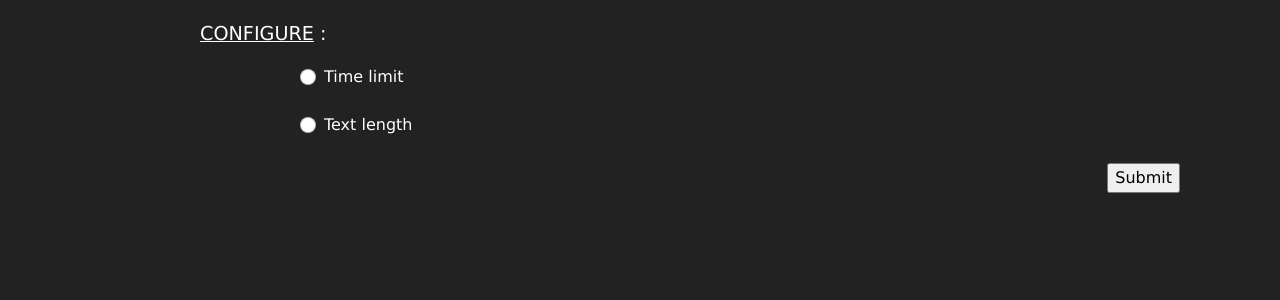
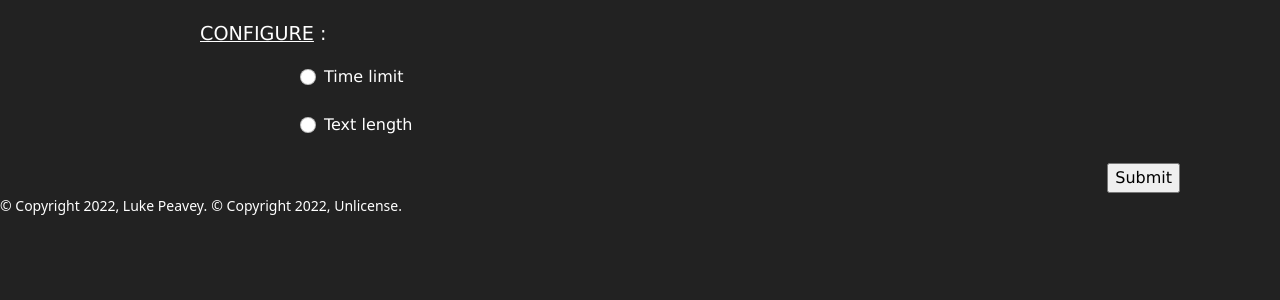
Before and after one commit to niako123/typing-test, a Flask app: page / in a window 1280 px wide. Shown: the part 220-520 px from the top of the page. Run offline with Flask 2, Linux system fonts and the light colour scheme.

Commit message:
Copyrights footer

```diff
--- a/templates/layout.html
+++ b/templates/layout.html
@@ -54,5 +54,9 @@
         {% endwith %}
         {% block content %}{% endblock %}
 
+        <footer class="fw-lighter">
+            <small>&copy; Copyright 2022, Luke Peavey.</small>
+            <small>&copy; Copyright 2022, Unlicense.</small>
+        </footer>
     </body>
 </html>
```
Also changed, not shown: LICENCE.md (added), LICENSE.md (added). Lines whose indentation alone changed are shown as unchanged.
